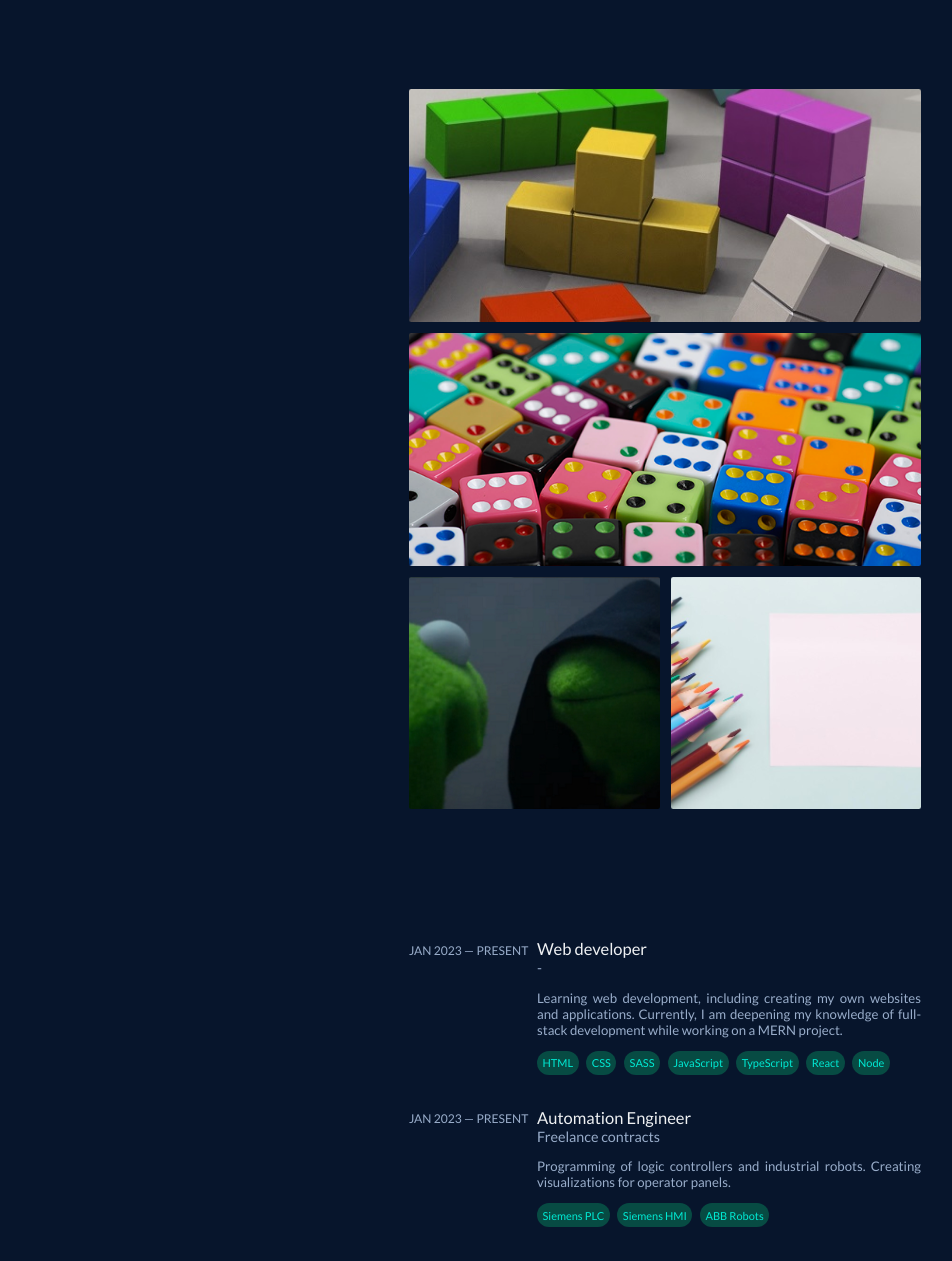
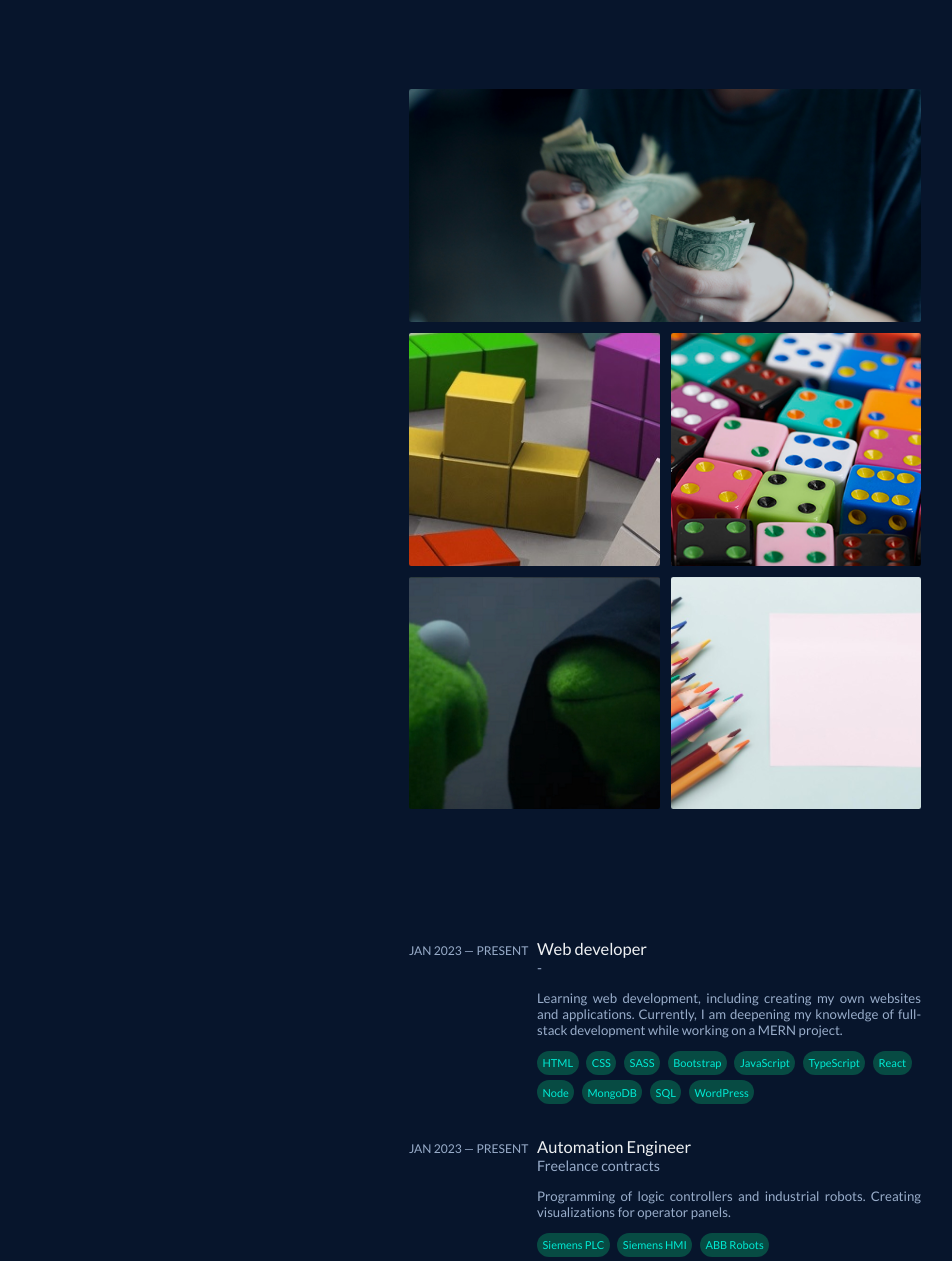
Before and after one commit to pzytek/portfolio, a website built with Parcel: page src/index.html in a window 1280 px wide. Shown: the part 456-1717 px from the top of the page, 231-1183 px from the left. Built offline with nearby package versions, Linux system fonts and the light colour scheme.

Commit message:
added drogo

```diff
--- a/src/index.html
+++ b/src/index.html
@@ -100,16 +100,21 @@
           <h4 class="sec__head">projects</h4>
           <div class="sec sec-proj" id="projects">
             <div class="proj-con--span2">
+              <a href="https://drogo.onrender.com/" target="_blank">
+                <span class="proj-con__span">drogo</span>
+                <div class="proj-con__img-con drogo"></div>
+              </a>
+            </div>
+            <div class="proj-con">
               <a
                 href="https://pzytek.github.io/tetris/src/index.html"
                 target="_blank"
-                class="proj-con__a"
               >
                 <span class="proj-con__span">tetris</span>
                 <div class="proj-con__img-con tetris"></div>
               </a>
             </div>
-            <div class="proj-con--span2">
+            <div class="proj-con">
               <a
                 href="https://tenzies-binec3ngz-pzytek.vercel.app/"
                 target="_blank"
@@ -156,10 +161,14 @@
                   <li class="art-exp__item">HTML</li>
                   <li class="art-exp__item">CSS</li>
                   <li class="art-exp__item">SASS</li>
+                  <li class="art-exp__item">Bootstrap</li>
                   <li class="art-exp__item">JavaScript</li>
                   <li class="art-exp__item">TypeScript</li>
                   <li class="art-exp__item">React</li>
                   <li class="art-exp__item">Node</li>
+                  <li class="art-exp__item">MongoDB</li>
+                  <li class="art-exp__item">SQL</li>
+                  <li class="art-exp__item">WordPress</li>
                 </ul>
               </div>
             </article>
--- a/src/scss/style.scss
+++ b/src/scss/style.scss
@@ -346,6 +346,10 @@ body {
   background-image: url(../assets/images/todo.jpg);
 }
 
+.drogo {
+  background-image: url(../assets/images/drogo.jpg);
+}
+
 @media (max-width: 800px) {
   .con {
     width: 95%;
```
Also changed, not shown: src/assets/images/drogo.jpg (added).
